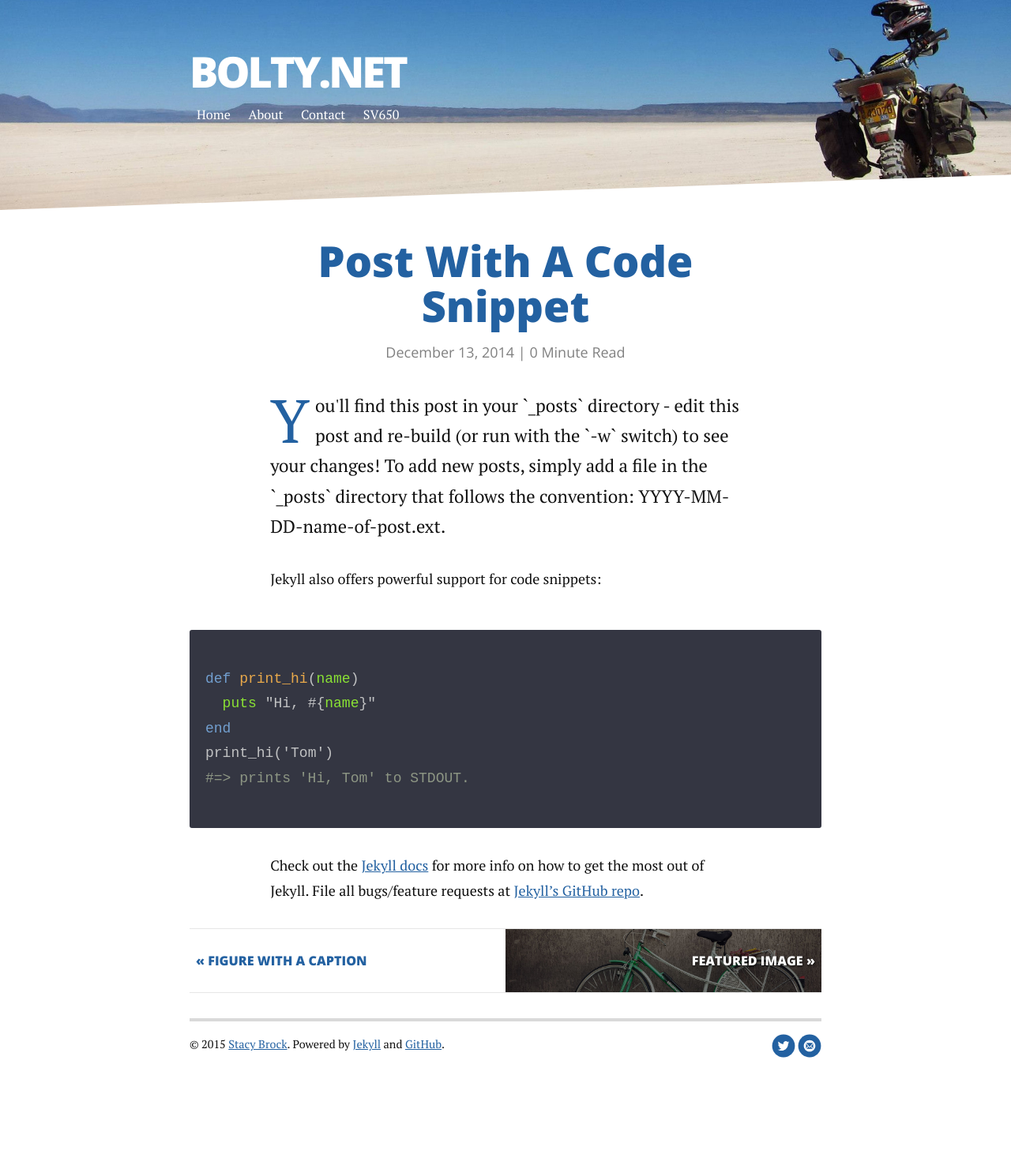
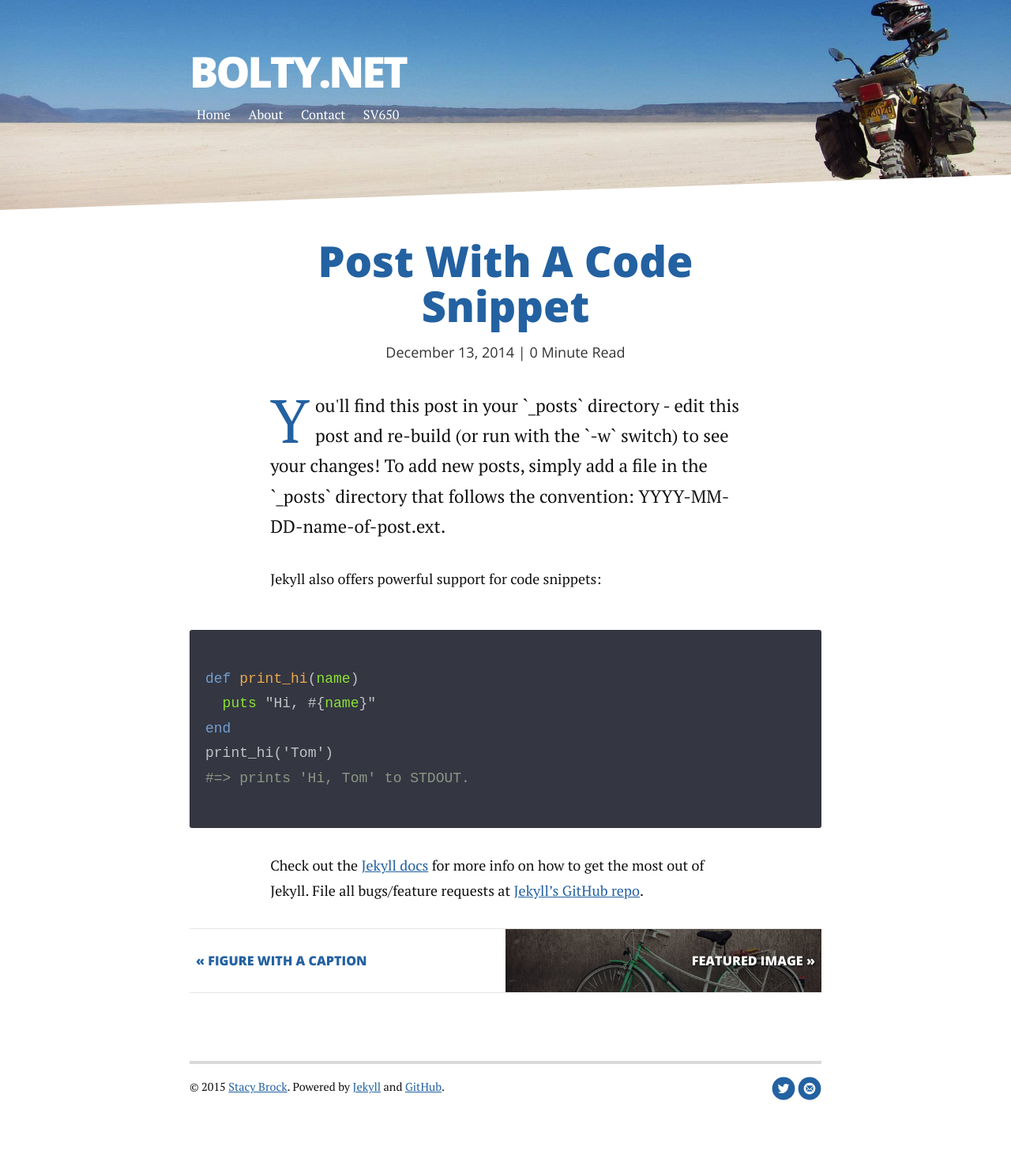
Before and after one commit to boltynet/boltynet.github.io, a Jekyll site: the page built from _posts/2014-12-13-code-snippet.markdown, in a window 1280 px wide. Shown: the whole page at 79% size. Built offline with Jekyll 4.4.1, drawn with Linux system fonts in a browser that asks for light colours; nearby versions of some CDN libraries; Markdown is read by kramdown in place of the engine named in the settings; comment, search, counter and statistics services are not loaded; before the commit the page ends 1427 px from its top, so only the background shows below that.

Commit message:
Tweak disqus css

```diff
--- a/assets/css/style.css
+++ b/assets/css/style.css
@@ -864,7 +864,7 @@ dd {
 }
 .post .meta {
     text-align: center;
-    color: gray;
+    color: #333;
     font-family: "Open Sans", Helvetica, Arial, sans-serif;
     font-weight: 300
 }
@@ -1038,7 +1038,7 @@ dd {
 .posts li a:hover {
 }
 .posts li .date {
-    color: gray;
+    color: #333;
     font-family: "Open Sans", Helvetica, Arial, sans-serif;
     font-weight: 300;
     font-size: .8em
@@ -1224,6 +1224,9 @@ dd {
         text-align: right;
         float: right
     }
+    .post #disqus_thread {
+        margin-top: 3em;
+    }
     .footer-links {
         float: right
     }
```
